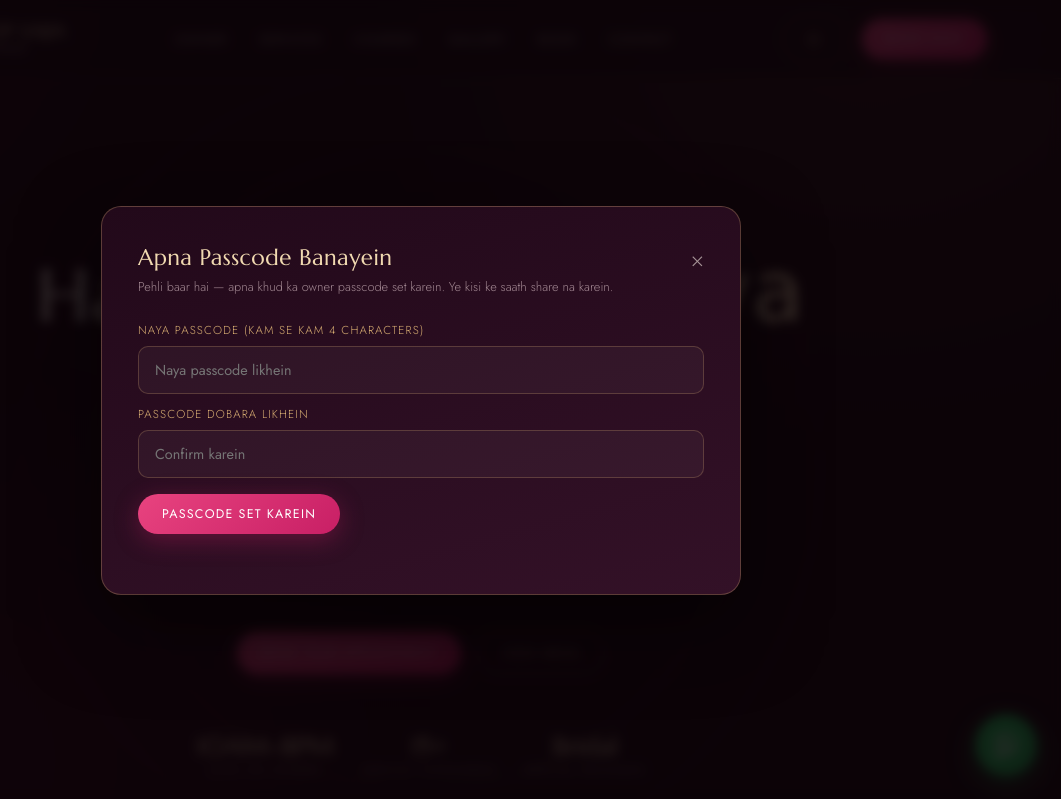
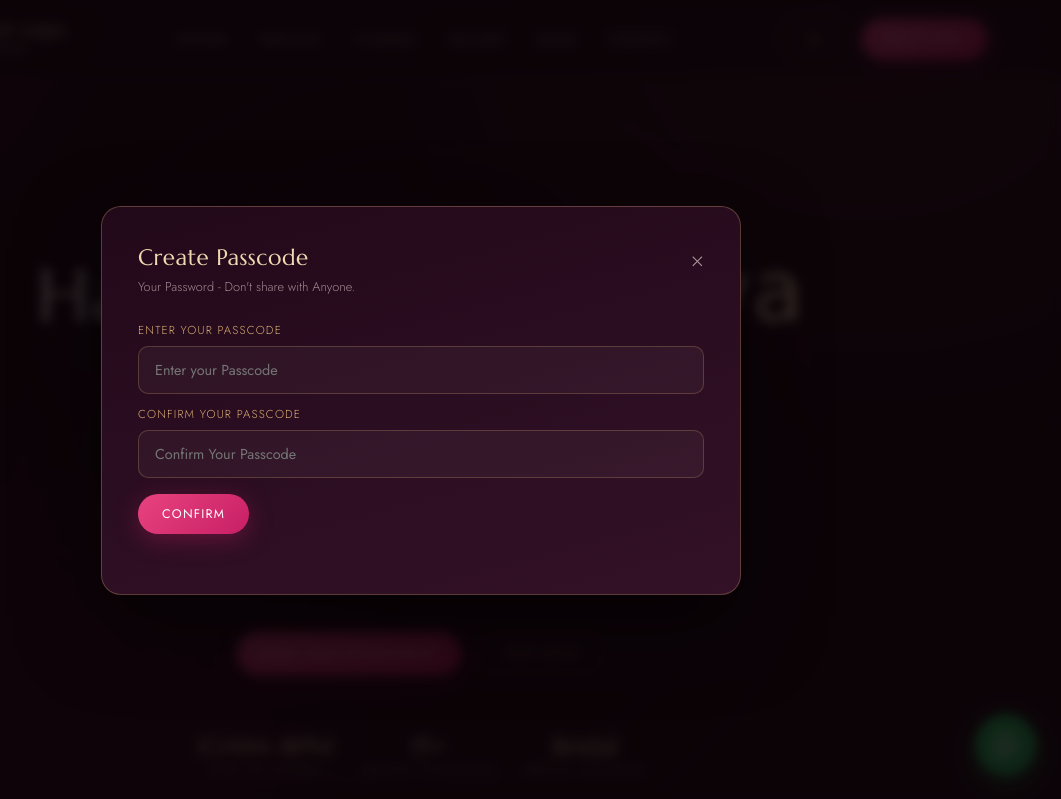
Before and after one commit to anshurishabh/New-Roop-Sajja, a plain HTML site: page index.html in a window 1280 px wide. Both pictures are taken after a click on the button "Owner Login". Shown: the top 799 px of the page, without its empty margins (219-1280 px from the left). Drawn offline with Linux system fonts and the light colour scheme; a web font is replaced by a local one.

Commit message:
Updated project files

```diff
--- a/index.html
+++ b/index.html
@@ -564,29 +564,29 @@ footer p{margin-top:10px; font-size:.78rem; color:var(--blush); opacity:.55;}
   <div class="modal-box">
     <span class="modal-close" id="closeAdmin">×</span>
     <div id="setupPane" style="display:none;">
-      <h3>Apna Passcode Banayein</h3>
-      <div class="sub">Pehli baar hai — apna khud ka owner passcode set karein. Ye kisi ke saath share na karein.</div>
+      <h3>Create Passcode</h3>
+      <div class="sub">Your Password - Don't share with Anyone.</div>
       <div class="field">
-        <label>Naya Passcode (kam se kam 4 characters)</label>
-        <input type="password" id="setupPass1" placeholder="Naya passcode likhein">
+        <label>Enter Your Passcode</label>
+        <input type="password" id="setupPass1" placeholder="Enter your Passcode">
       </div>
       <div class="field" style="margin-top:12px;">
-        <label>Passcode Dobara Likhein</label>
-        <input type="password" id="setupPass2" placeholder="Confirm karein">
+        <label>Confirm Your Passcode</label>
+        <input type="password" id="setupPass2" placeholder="Confirm Your Passcode">
       </div>
-      <button class="btn btn-primary" style="margin-top:16px;" id="setupBtn">Passcode Set Karein</button>
+      <button class="btn btn-primary" style="margin-top:16px;" id="setupBtn">Confirm</button>
       <p class="admin-status" id="setupStatus"></p>
     </div>
     <div id="loginPane" style="display:none;">
       <h3>Owner Login</h3>
-      <div class="sub">Sirf parlour ki owner ke liye — updates yahan se hoti hain.</div>
+      <div class="sub">for Owner- you Can Update</div>
       <div class="field">
         <label>Passcode</label>
-        <input type="password" id="adminPass" placeholder="Passcode enter karein">
+        <input type="password" id="adminPass" placeholder="Enter your Passcode">
       </div>
       <button class="btn btn-primary" style="margin-top:16px;" id="loginBtn">Login</button>
       <p class="admin-status" id="loginStatus"></p>
-      <p class="book-note" style="margin-top:18px;" id="forgotNote">Passcode bhool gaye? Mujhse (developer) bataiye, reset kar denge.</p>
+      <p class="book-note" style="margin-top:18px;" id="forgotNote">Forgot Your password then tell developer.</p>
     </div>
     <div id="adminPane" style="display:none;">
       <h3>Manage Parlour</h3>
```
